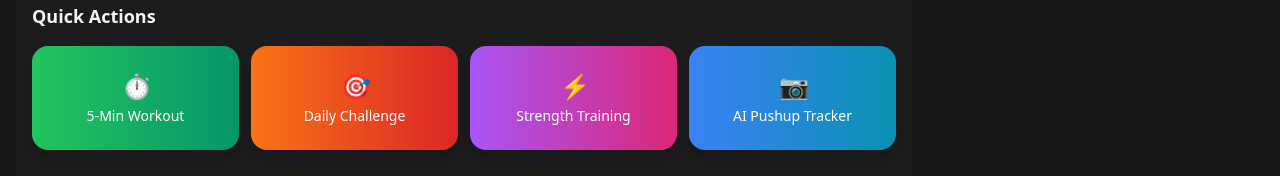
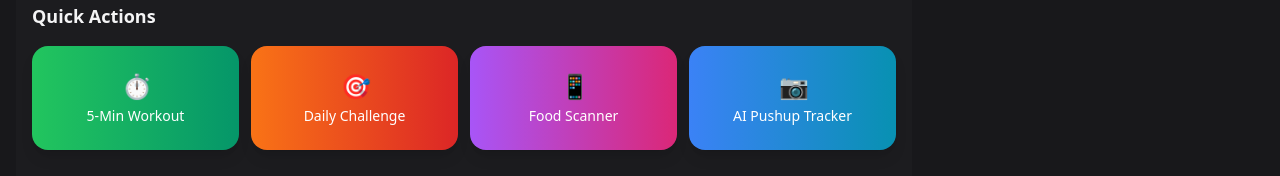
Before and after one commit to artchristech/passfitwin, a React (Vite) app: page / in a window 1280 px wide. Shown: the part 517-693 px from the top of the page. Built offline with nearby package versions, Linux system fonts and the light colour scheme.

Commit message:
Change Strength Training to Food Scanner

```diff
--- a/src/components/AchievementsTab.tsx
+++ b/src/components/AchievementsTab.tsx
@@ -121,9 +121,9 @@ export default function AchievementsTab({
             {isLoading === 'strength-training' ? (
               <div className="w-5 h-5 mx-auto mb-2 border-2 border-white border-t-transparent rounded-full animate-spin" />
             ) : (
-              <div className="w-6 h-6 mx-auto mb-2 text-xl">⚡</div>
+              <div className="w-6 h-6 mx-auto mb-2 text-xl">📱</div>
             )}
-            <span className="text-sm font-medium block">Strength Training</span>
+            <span className="text-sm font-medium block">Food Scanner</span>
           </button>
 
           <button
@@ -176,9 +176,9 @@ export default function AchievementsTab({
             {isLoading === 'strength-training' ? (
               <div className="w-6 h-6 mx-auto mb-2 border-2 border-white border-t-transparent rounded-full animate-spin" />
             ) : (
-              <div className="w-7 h-7 mx-auto mb-2 text-2xl">⚡</div>
+              <div className="w-7 h-7 mx-auto mb-2 text-2xl">📱</div>
             )}
-            <span className="text-sm font-medium block">Strength Training</span>
+            <span className="text-sm font-medium block">Food Scanner</span>
           </button>
 
           <button
```
